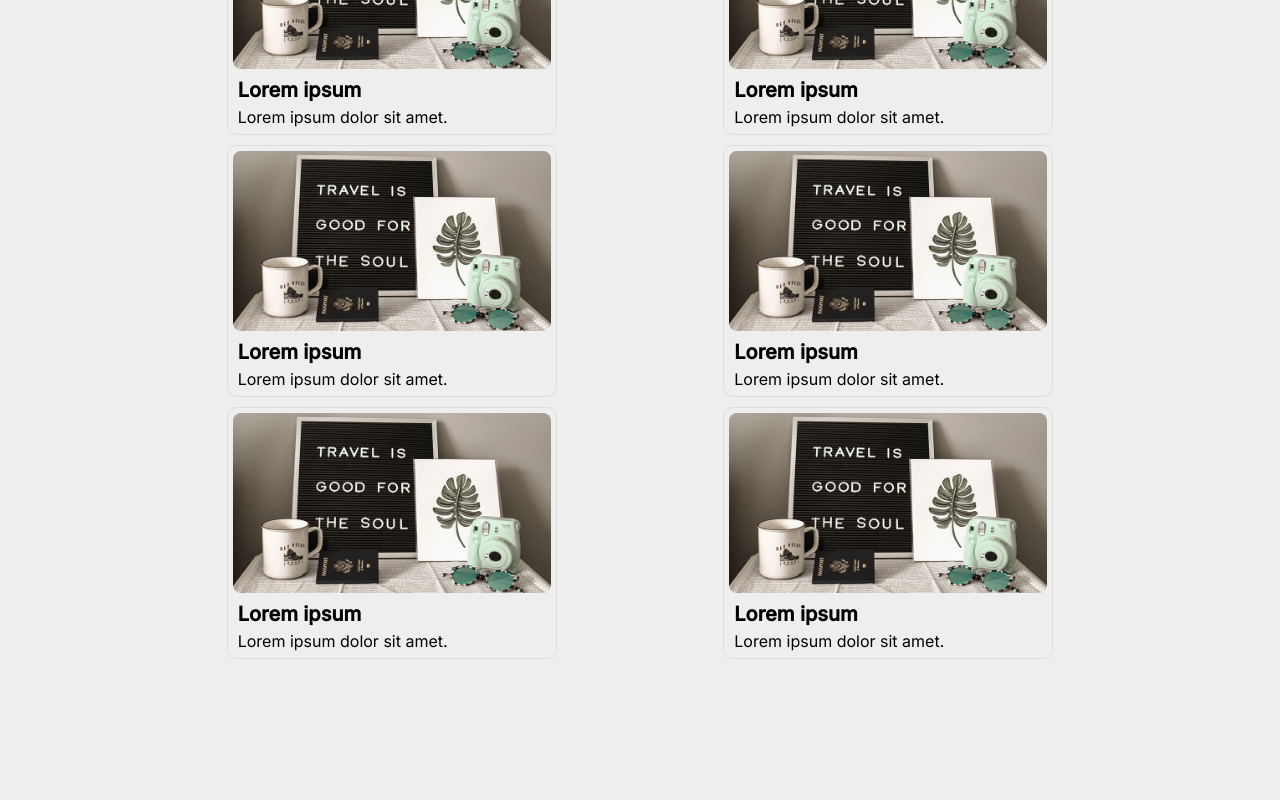
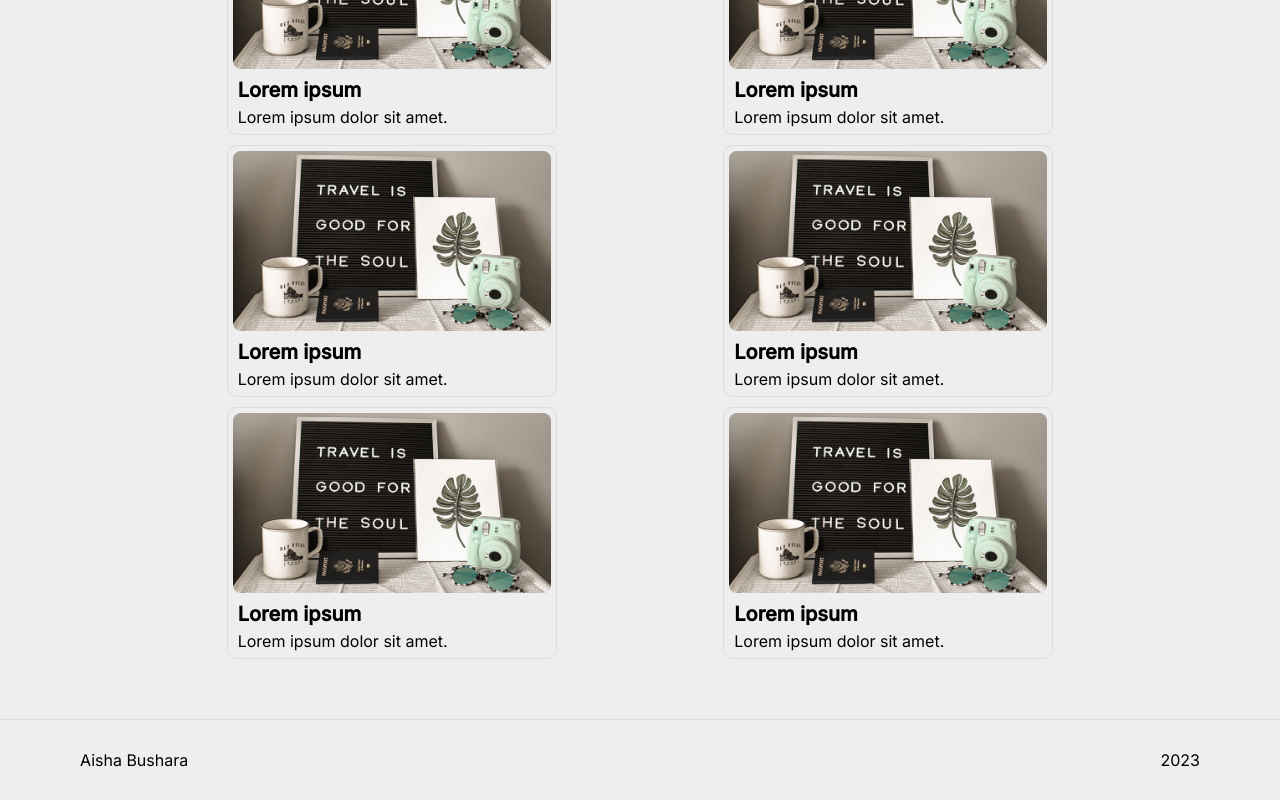
Before and after one commit to busharaA/graphic-design-portfolio, a React (Vite) app: page /portfolio in a window 1280 px wide. Shown: the part 300-1100 px from the top of the page. Before the commit the page ends 959 px from the top, so only its background shows below. Built offline with nearby package versions, Linux system fonts and the light colour scheme.

Commit message:
Added footer

```diff
--- a/src/App.tsx
+++ b/src/App.tsx
@@ -1,3 +1,4 @@
+import Footer from "./components/Footer";
 import Navbar from "./components/Navbar";
 import { Outlet } from "react-router-dom";
 
@@ -6,6 +7,7 @@ const App = () => {
     <>
       <Navbar />
       <Outlet />
+      <Footer />
     </>
   );
 };
--- a/src/assets/styles/scss/abstracts/_variables.scss
+++ b/src/assets/styles/scss/abstracts/_variables.scss
@@ -1 +1,2 @@
 $purple: #7318a3;
+$lightgray: #dddddd;
--- a/src/assets/styles/scss/components/_cards.scss
+++ b/src/assets/styles/scss/components/_cards.scss
@@ -1,10 +1,12 @@
+@use "../abstracts/variables" as *;
+
 .cards-container {
     display: grid;
     row-gap: 10px;
 
     .card {
         width: 330px;
-        border: 1px solid #dddddd;
+        border: 1px solid $lightgray;
         border-radius: 10px;
         padding: 5px;
 
--- /dev/null
+++ b/src/assets/styles/scss/layout/_footer.scss
@@ -0,0 +1,9 @@
+@use "../abstracts/mixins" as *;
+@use "../abstracts/variables" as *;
+
+.footer {
+    @include flexbox-centered(space-between);
+    padding: 30px 80px;
+    margin-top: 60px;
+    border-top: 1px solid $lightgray;
+}
--- a/src/assets/styles/scss/main.scss
+++ b/src/assets/styles/scss/main.scss
@@ -10,6 +10,7 @@
 @use "base/typography";
 // 4. LAYOUT
 @use "layout/header";
+@use "layout/footer";
 // 5. COMPONENTS
 @use "components/cards";
 // 6. PAGES
--- /dev/null
+++ b/src/components/Footer.tsx
@@ -0,0 +1,10 @@
+const Footer = () => {
+    return (
+        <footer className="footer">
+            <p>Aisha Bushara</p>
+            <p>2023</p>
+        </footer>
+    );
+};
+
+export default Footer;
```
